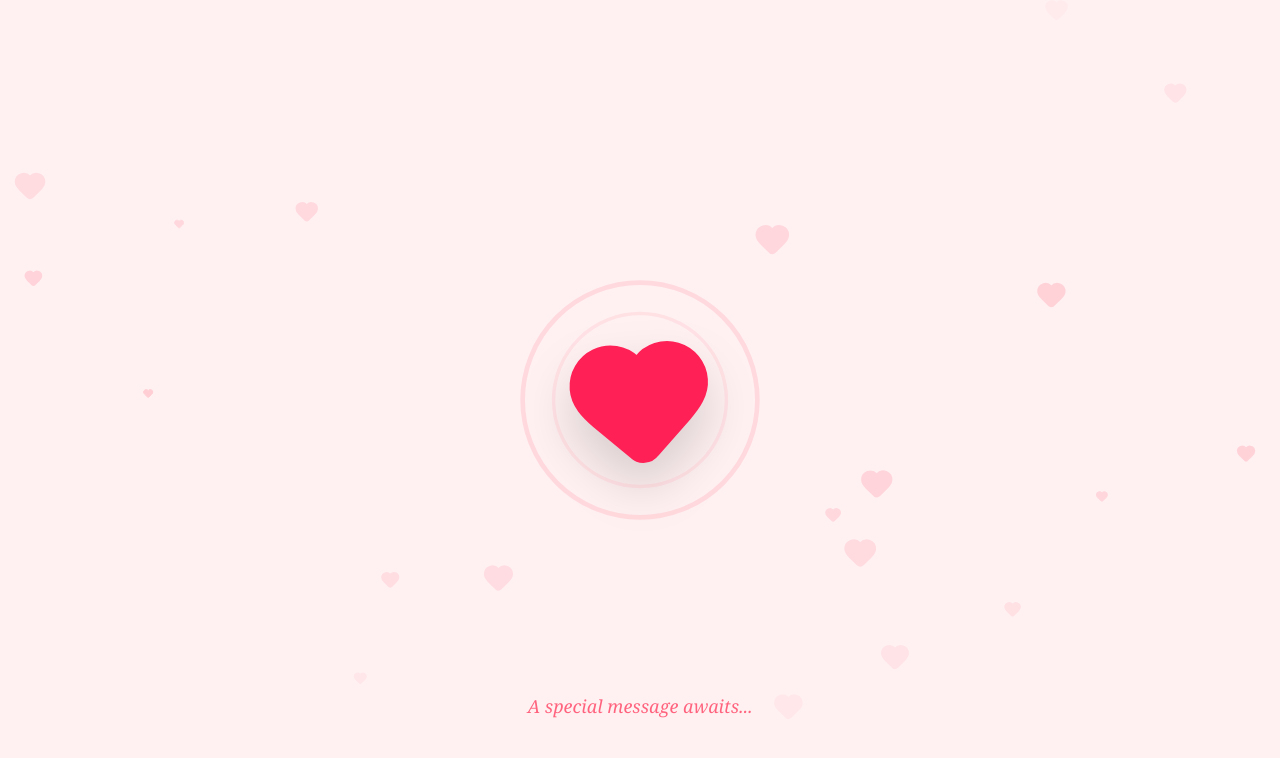
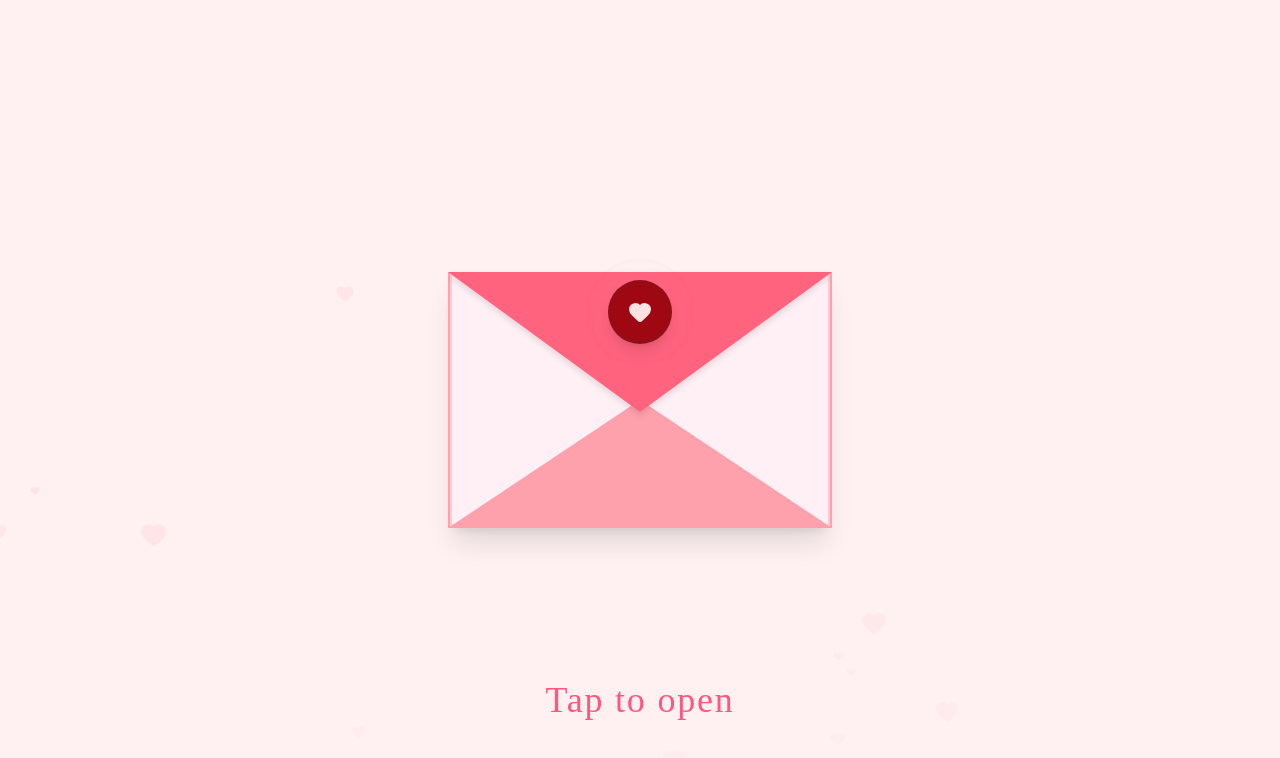
Before and after one commit to joseph0ngandu/v-day-2026, a React (Vite) app: page / in a window 1280 px wide. Shown: the top 758 px of the page. Built offline with nearby package versions, Linux system fonts and the light colour scheme.

Commit message:
feat: cinematic envelope entry with smooth zoom transition and refined typography

```diff
--- a/src/components/EntryPass.jsx
+++ b/src/components/EntryPass.jsx
@@ -1,104 +1,114 @@
 import { useState } from "react";
 import { motion } from "framer-motion";
-import { Heart } from "lucide-react";
+import { Heart, Sparkles } from "lucide-react";
 
 export function EntryPass({ onEnter }) {
-    const [clicked, setClicked] = useState(false);
+    const [isOpen, setIsOpen] = useState(false);
 
-    const handleClick = () => {
-        setClicked(true);
+    const handleOpen = () => {
+        if (isOpen) return;
+        setIsOpen(true);
+
+        // Start revealing app much sooner (while zooming)
         setTimeout(() => {
             onEnter();
-        }, 800); // Wait for exit animation
+        }, 800);
     };
 
     return (
-        <div className="fixed inset-0 z-[200] flex items-center justify-center bg-rose-50 overflow-hidden">
-            {/* Background floating hearts */}
-            <div className="absolute inset-0 pointer-events-none overflow-hidden text-rose-200" style={{ position: 'absolute' }}>
-                {[...Array(20)].map((_, i) => (
+        <div className="fixed inset-0 z-[200] flex items-center justify-center bg-rose-50 overflow-hidden pointer-events-none">
+            {/* Background Atmosphere - Fades out on open */}
+            <motion.div
+                className="absolute inset-0 pointer-events-none overflow-hidden bg-rose-50"
+                animate={isOpen ? { opacity: 0, transition: { duration: 1.5, delay: 0.5 } } : { opacity: 1 }}
+            >
+                {[...Array(15)].map((_, i) => (
                     <motion.div
                         key={i}
-                        layout
-                        initial={{
-                            opacity: 0,
-                            y: "100vh",
-                            x: Math.random() * 100 + "vw"
-                        }}
+                        initial={{ opacity: 0, y: "110vh", x: Math.random() * 100 + "vw" }}
                         animate={{
-                            opacity: [0, 1, 0],
+                            opacity: [0, 0.4, 0],
                             y: "-10vh",
+                            x: (Math.random() - 0.5) * 50 + "vw"
                         }}
                         transition={{
-                            duration: 5 + Math.random() * 5,
+                            duration: 8 + Math.random() * 10,
                             repeat: Infinity,
                             delay: Math.random() * 5,
                             ease: "linear"
                         }}
-                        className="absolute"
-                        style={{ position: 'absolute' }}
+                        className="absolute text-rose-200"
                     >
-                        <Heart size={10 + Math.random() * 30} fill="currentColor" />
+                        <Heart size={10 + Math.random() * 20} fill="currentColor" />
                     </motion.div>
                 ))}
-            </div>
+            </motion.div>
 
+            {/* ENVELOPE CONTAINER */}
             <motion.div
-                initial={{ scale: 0, rotate: -180 }}
-                animate={clicked ? { opacity: 0 } : { scale: 1, rotate: 0 }}
-                transition={{ duration: 0.8 }}
-                className="relative cursor-pointer group z-10"
-                style={{ position: 'relative' }} // Explicitly setting position for Framer Motion
-                onClick={handleClick}
+                className="relative w-80 h-52 md:w-96 md:h-64 perspective-1000 group cursor-pointer pointer-events-auto will-change-transform"
+                onClick={handleOpen}
+                animate={isOpen ? {
+                    scale: 35, // Balanced scale
+                    y: 1500,
+                    rotate: 3,
+                    opacity: 0,
+                    transition: {
+                        scale: { delay: 0.1, duration: 3.5, ease: [0.25, 0.1, 0.25, 1] }, // Very slow, romantic ease
+                        y: { delay: 0.1, duration: 3.5, ease: [0.25, 0.1, 0.25, 1] },
+                        rotate: { delay: 0.1, duration: 3.5, ease: "easeInOut" },
+                        opacity: { delay: 1.5, duration: 1.5 } // Fade out slowly
+                    }
+                } : { scale: 1, y: 0, rotate: 0, opacity: 1 }}
             >
-                {/* Envelope/Heart Container */}
-                <div className="relative text-rose-500 drop-shadow-2xl">
+
+                {/* Inside of Envelope (The Void/Portal) */}
+                <div className="absolute left-1 right-1 top-1 bottom-1 bg-[#fff0f5] z-10 flex items-center justify-center overflow-hidden">
+                    {/* This mimics the app background but fades out quickly to show real app */}
                     <motion.div
-                        animate={clicked ? {
-                            y: -200,
-                            opacity: 0,
-                            scale: 1.5
-                        } : {
-                            scale: [1, 1.15, 1],
-                            rotate: [0, 5, -5, 0],
-                            y: 0,
-                            opacity: 1
-                        }}
-                        transition={{
-                            duration: clicked ? 0.8 : 2,
-                            ease: clicked ? "anticipate" : "easeInOut",
-                            repeat: clicked ? 0 : Infinity
-                        }}
-                    >
-                        <Heart size={140} fill="currentColor" />
-                    </motion.div>
+                        initial={{ opacity: 0 }}
+                        animate={isOpen ? { opacity: 0, transition: { delay: 0.8, duration: 0.5 } } : {}}
+                        className="w-full h-full bg-gradient-to-b from-rose-50 to-white opacity-95"
+                    />
                 </div>
 
-                {/* Pulse ring */}
+                {/* Envelope Body (Back) */}
+                <div className="absolute inset-0 bg-rose-200 shadow-xl border-2 border-rose-300 z-0" />
+
+                {/* Envelope Front Pockets (Triangles) */}
+                <div className="absolute bottom-0 left-0 right-0 h-0 border-l-[160px] md:border-l-[192px] border-r-[160px] md:border-r-[192px] border-b-[104px] md:border-b-[128px] border-l-transparent border-r-transparent border-b-rose-300 z-20 point-events-none" />
+                <div className="absolute top-0 left-0 right-0 h-0 border-l-[160px] md:border-l-[192px] border-r-[160px] md:border-r-[192px] border-t-[80px] md:border-t-[100px] border-l-transparent border-r-transparent border-t-rose-100/50 z-10 point-events-none opacity-50" />
+
+                {/* Flap (Top) - Rotates Open */}
                 <motion.div
-                    className="absolute inset-0 -m-8 rounded-full border-4 border-rose-300/30"
-                    initial={{ opacity: 0, scale: 0.5 }}
-                    animate={{ opacity: [0, 1, 0], scale: 1.5 }}
-                    transition={{ duration: 2, repeat: Infinity, delay: 0.5 }}
-                />
-                <motion.div
-                    className="absolute inset-0 -m-8 rounded-full border-4 border-rose-300/30"
-                    initial={{ opacity: 0, scale: 0.5 }}
-                    animate={{ opacity: [0, 1, 0], scale: 1.5 }}
-                    transition={{ duration: 2, repeat: Infinity, delay: 1 }}
-                />
+                    className="absolute top-0 left-0 right-0 h-0 border-l-[160px] md:border-l-[192px] border-r-[160px] md:border-r-[192px] border-t-[110px] md:border-t-[140px] border-l-transparent border-r-transparent border-t-rose-400 origin-top z-30 drop-shadow-md"
+                    animate={isOpen ? {
+                        rotateX: 180,
+                        zIndex: 0,
+                        transition: { duration: 0.4, ease: "easeInOut" }
+                    } : { rotateX: 0 }}
+                >
+                    {/* Wax Seal */}
+                    <motion.div
+                        initial={{ opacity: 1 }}
+                        animate={isOpen ? { opacity: 0 } : { opacity: 1 }}
+                        className="absolute -top-[80px] md:-top-[100px] left-1/2 -translate-x-1/2 -translate-y-1/2 w-14 h-14 md:w-16 md:h-16 bg-red-800 rounded-full flex items-center justify-center shadow-lg border-4 border-red-900/40"
+                    >
+                        <Heart size={24} className="text-red-100 fill-current" />
+                        <div className="absolute inset-0 rounded-full border-2 border-red-500 animate-ping opacity-30" />
+                    </motion.div>
+                </motion.div>
             </motion.div>
 
-            {!clicked && (
-                <motion.p
-                    initial={{ opacity: 0, y: 20 }}
-                    animate={{ opacity: 1, y: 0 }}
-                    transition={{ delay: 1 }}
-                    className="absolute bottom-20 text-rose-400 font-serif italic text-lg"
-                >
-                    A special message awaits...
-                </motion.p>
-            )}
+            {/* Instruction Text */}
+            <motion.p
+                initial={{ opacity: 0, y: 20 }}
+                animate={isOpen ? { opacity: 0 } : { opacity: 1, y: 0 }}
+                transition={{ delay: 1, duration: 0.5 }}
+                className="absolute bottom-12 md:bottom-20 text-rose-500 font-['Great_Vibes'] text-3xl md:text-4xl z-0 pointer-events-none"
+            >
+                <span className="animate-pulse tracking-wider">Tap to open</span>
+            </motion.p>
         </div>
     );
 }
```
